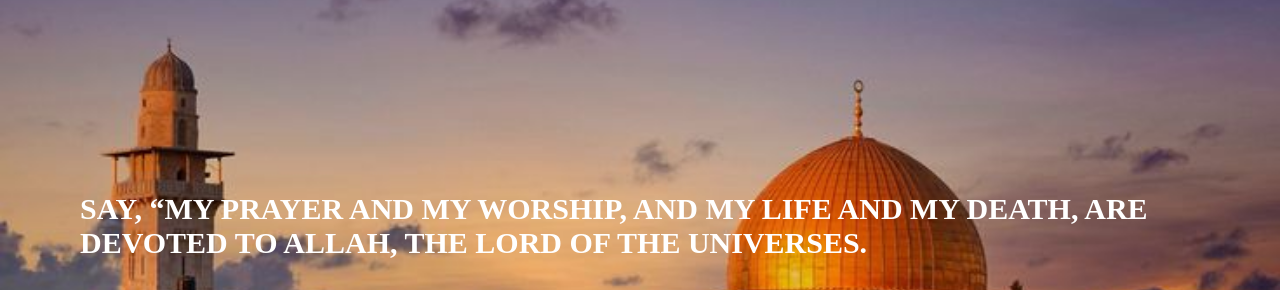
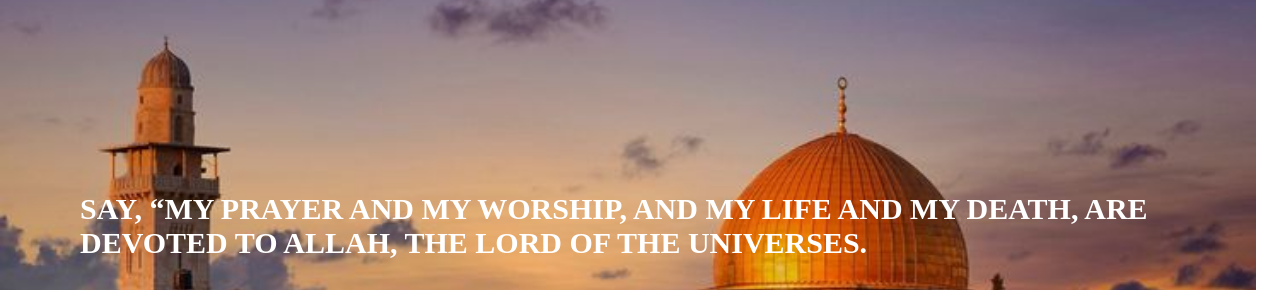
Before and after one commit to MD-TASNEM/Islamic-Missionary-University--IMU-, a plain HTML site: page Islamic-Missionary-University-(IMU)-page-1.html in a window 1280 px wide. Shown: the part 76-366 px from the top of the page. Drawn offline with Linux system fonts and the light colour scheme.

Commit message:
Update style.css.css

```diff
--- a/style.css.css
+++ b/style.css.css
@@ -61,8 +61,9 @@ header nav {
     background-repeat:no-repeat;
     background-size: cover;
     height: 700px;
+    width: 1256px;
+}
 
-}
 
 
 
```
